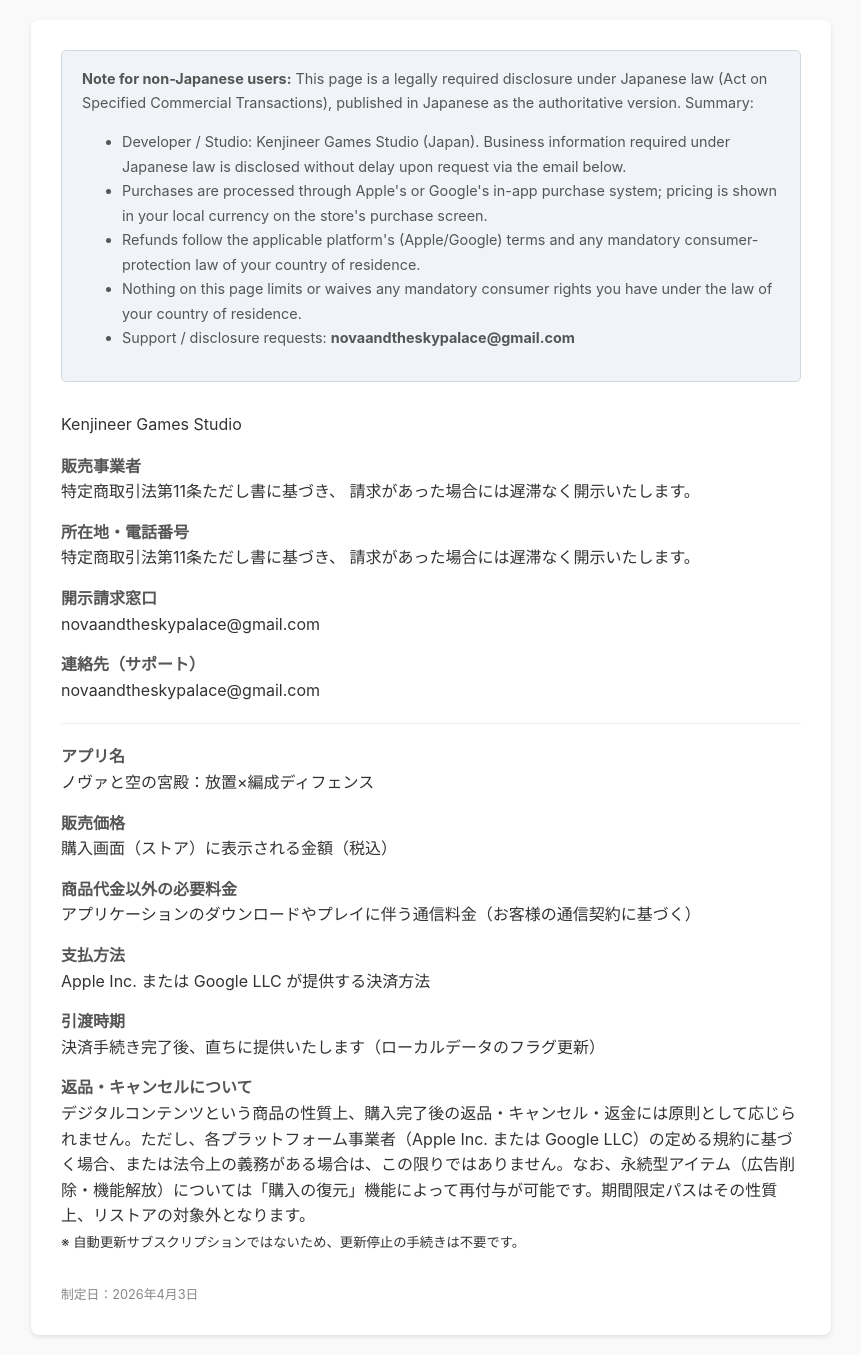
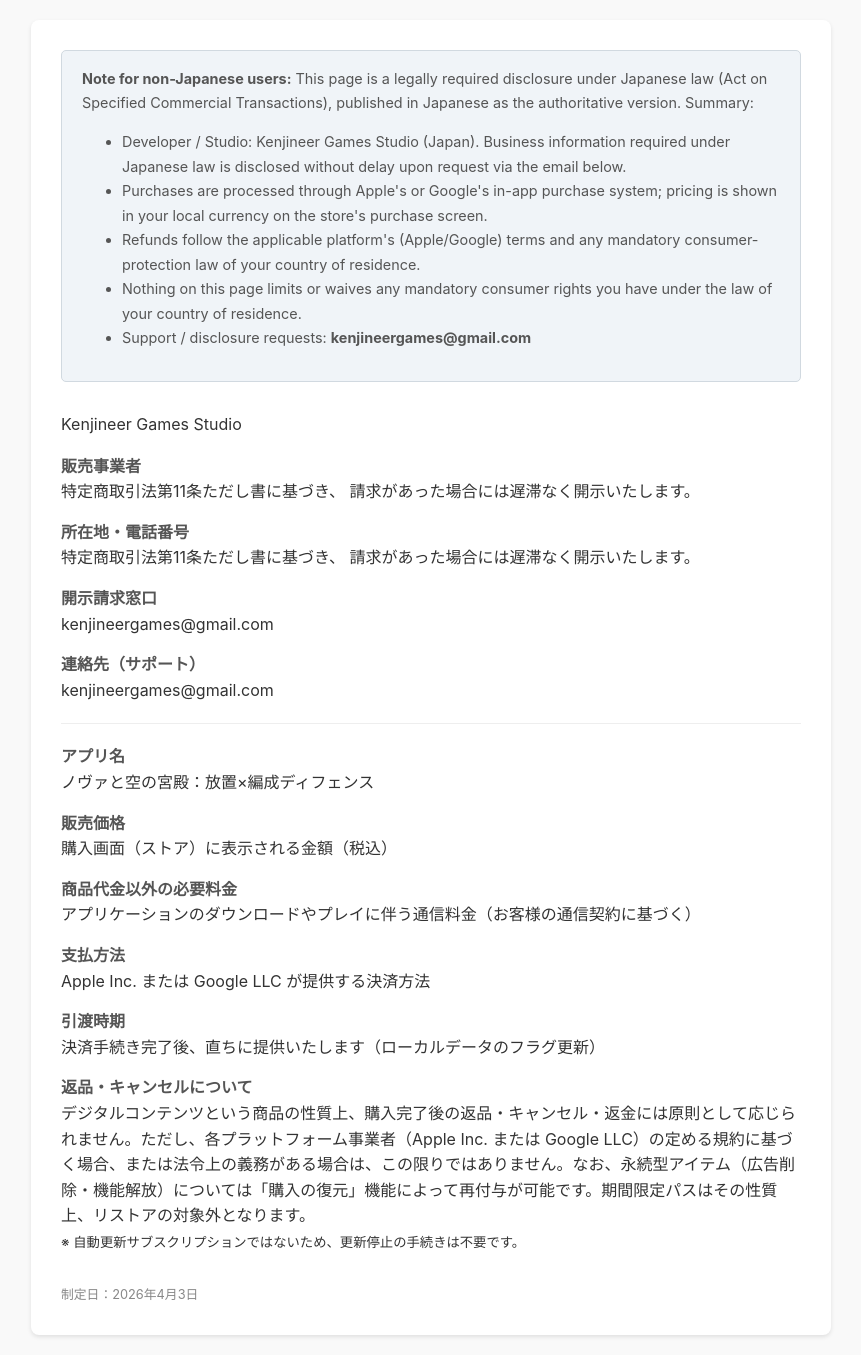
Before and after one commit to kenjineer-code/kenjineer-code.github.io, a Jekyll site: the page tokusho.html, which Jekyll copies as it is, in a window 1280 px wide. Shown: the whole page, without its empty margins (209-1070 px from the left). Built offline with Jekyll 4.4.1, drawn with Linux system fonts in a browser that asks for light colours.

Commit message:
fix: use studio contact for legal disclosures

```diff
--- a/tokusho.html
+++ b/tokusho.html
@@ -89,7 +89,7 @@
                     law of your country of residence.</li>
                 <li>Nothing on this page limits or waives any mandatory consumer rights you have under the law of your
                     country of residence.</li>
-                <li>Support / disclosure requests: <strong>novaandtheskypalace@gmail.com</strong></li>
+                <li>Support / disclosure requests: <strong>kenjineergames@gmail.com</strong></li>
             </ul>
         </div>
 
@@ -109,10 +109,10 @@
             </dd>
 
             <dt>開示請求窓口</dt>
-            <dd>novaandtheskypalace@gmail.com</dd>
+            <dd>kenjineergames@gmail.com</dd>
 
             <dt>連絡先（サポート）</dt>
-            <dd>novaandtheskypalace@gmail.com</dd>
+            <dd>kenjineergames@gmail.com</dd>
         </dl>
 
         <hr>
```
